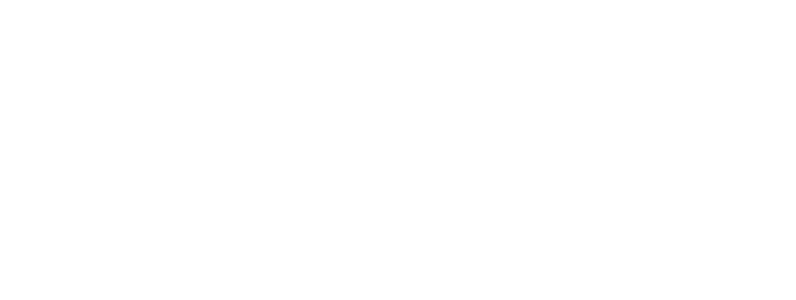
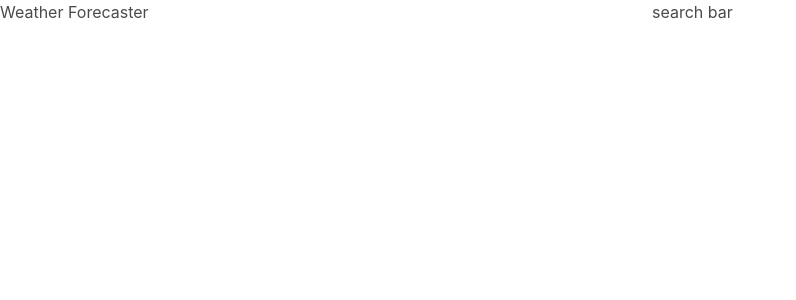
Before and after one commit to GedalyaKrycer/hw-6-weather-dashboard, a React (Create React App) app in the folder weather-forecaster/: page / in a window 1280 px wide. Shown: the top 300 px of the page, without its empty margins (0-796 px from the left). Built offline with nearby package versions, Linux system fonts and the light colour scheme.

Commit message:
Set up basic app.js and bulma

```diff
--- a/weather-forecaster/package.json
+++ b/weather-forecaster/package.json
@@ -7,6 +7,7 @@
     "@testing-library/react": "^9.5.0",
     "@testing-library/user-event": "^7.2.1",
     "react": "^16.13.1",
+    "react-bulma-components": "^3.4.0",
     "react-dom": "^16.13.1",
     "react-scripts": "3.4.3"
   },
--- a/weather-forecaster/public/index.html
+++ b/weather-forecaster/public/index.html
@@ -1,18 +1,19 @@
 <!DOCTYPE html>
 <html lang="en">
+
 <head>
   <meta charset="utf-8" />
   <link rel="icon" href="%PUBLIC_URL%/favicon.ico" />
   <meta name="viewport" content="width=device-width, initial-scale=1" />
   <meta name="theme-color" content="#000000" />
-    <meta
-      name="description"
-      content="Find the weather and 5-day forecast for any city in the world."
-    />
+  <meta name="description" content="Find the weather and 5-day forecast for any city in the world." />
   <title>Weather Dashboard</title>
+  <link rel="stylesheet" href="https://cdn.jsdelivr.net/npm/bulma@0.9.0/css/bulma.min.css">
 </head>
+
 <body>
   <div id="root"></div>
 
 </body>
+
 </html>
--- a/weather-forecaster/src/App.js
+++ b/weather-forecaster/src/App.js
@@ -1,10 +1,20 @@
 import React from 'react';
+import SearchBar from './components/SearchBar';
+import CurrentTemp from './components/CurrentTemp';
+import FiveDayForecast from './components/FiveDayForecast';
+import LocationHistory from './components/LocationHistory';
+import MainWrapper from './components/MainWrapper';
 
 function App() {
   return (
-    <div >
-
-    </div>
+    <>
+      <SearchBar />
+      <MainWrapper>
+        <CurrentTemp />
+        <FiveDayForecast />
+        <LocationHistory />
+      </MainWrapper>
+    </>
   );
 }
 
--- a/weather-forecaster/src/components/SearchBar/index.js
+++ b/weather-forecaster/src/components/SearchBar/index.js
@@ -3,10 +3,16 @@ import './style.css';
 
 function SearchBar() {
     return (
-        <div>
+        <header className="columns">
+            <div className="column">
+                <h1>Weather Forecaster</h1>
+            </div>
+            <div className="column">
+                search bar
+            </div>
 
-        </div>
-    )
+        </header>
+    );
 }
 
 export default SearchBar;
--- a/weather-forecaster/src/global.css
+++ b/weather-forecaster/src/global.css
@@ -1,7 +1,7 @@
+@import url('https://fonts.googleapis.com/css2?family=Inter:wght@100;200;400;600;700;900&family=Montserrat:wght@100;400;900&display=swap');
 body {
   margin: 0;
-  font-family: -apple-system, BlinkMacSystemFont, 'Segoe UI', 'Roboto', 'Oxygen',
-    'Ubuntu', 'Cantarell', 'Fira Sans', 'Droid Sans', 'Helvetica Neue',
+  font-family: -apple-system, BlinkMacSystemFont, 'Inter', 'Fira Sans', 'Droid Sans', 'Helvetica Neue',
     sans-serif;
   -webkit-font-smoothing: antialiased;
   -moz-osx-font-smoothing: grayscale;
```
Also changed, not shown: 1 other file (tests, documents, lock files or other folders). Lines whose indentation alone changed are shown as unchanged.
